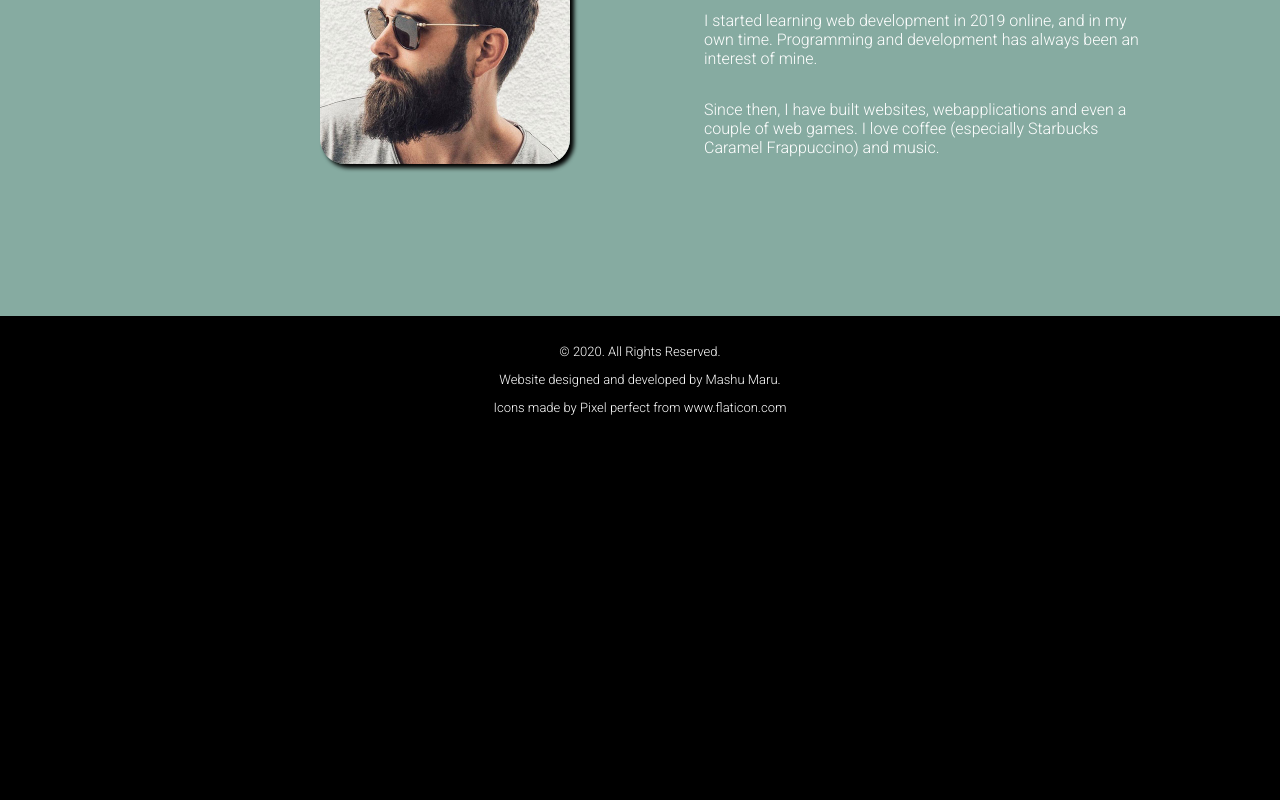
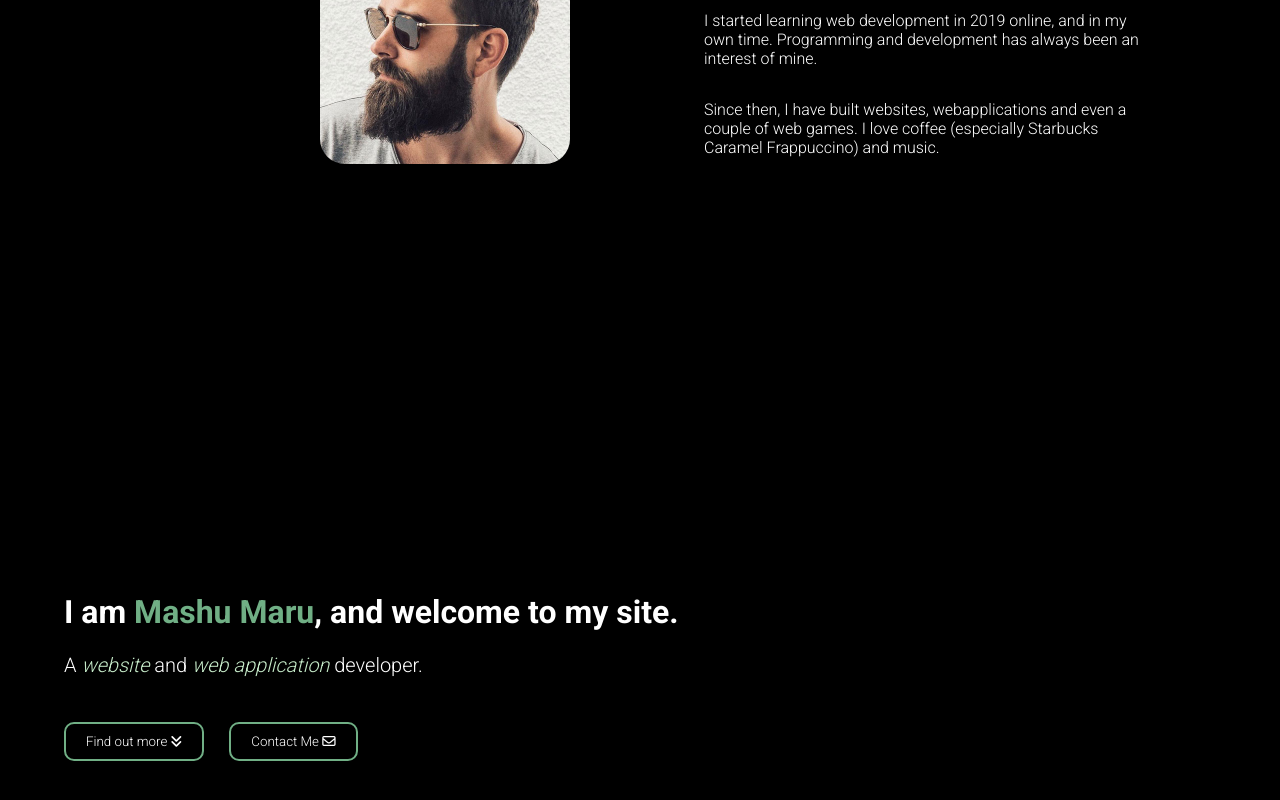
Before and after one commit to MashuMaru/personal-site, a React (Create React App) app: page / in a window 1280 px wide. Shown: the part 1516-2316 px from the top of the page. Before the commit the page ends 1946 px from the top, so only its background shows below. Built offline with nearby package versions, Linux system fonts and the light colour scheme.

Commit message:
background change

```diff
--- a/public/styles.css
+++ b/public/styles.css
@@ -13,22 +13,23 @@ html {
 }
 
 header {
-    /* background-color: black;
-    background-attachment: fixed; */
+    /* background-color: black; */
+    /* background-attachment: fixed; */
     text-align: left;
     color: white;
     padding: 20% 0 20% 0;
     margin-left: 5%;
     margin-right: 5%;
-    /* height: 100%; */
+    height: 100%;
     height: 100vh;
-    /* min-height: -webkit-fill-available; */
+    min-height: -webkit-fill-available;
     background-size: cover;
 }
 
 
 .about-section {
     background-color: #86aba1;
+    background-color: transparent;
     /* position: absolute; */
     color: white;
     height: 100%;
--- a/src/App.js
+++ b/src/App.js
@@ -8,6 +8,7 @@ function App() {
     return <div>
     <Header />
     <About />
+    <Header />
     <Footer />
     </div>
 }
--- a/src/Components/Header.js
+++ b/src/Components/Header.js
@@ -4,11 +4,13 @@ import HeaderImg from '../header-img1.jpg';
 
 function Header(){
     return <header>
+    {/* <div className="header"> */}
     <img className="header-img" src={HeaderImg} alt="header-img"></img>
         <h1 className='header-h1'>I am <span className='name'>Mashu Maru</span>, and welcome to my site.</h1>
         <p className='header-p'>A <span className='emphasis'>website</span> and <span className='emphasis'>web application</span> developer.</p>
         <button className='find-button' href="#about"><a href="#about">Find out more <i class="fas fa-angle-double-down"></i></a></button>
         <button className='contact-button' href="#about"><a href="#about">Contact Me <i class="far fa-envelope"></i></a></button>
+        {/* </div> */}
     </header>
 
 }
```
Also changed, not shown: 1 other file (tests, documents, lock files or other folders).
